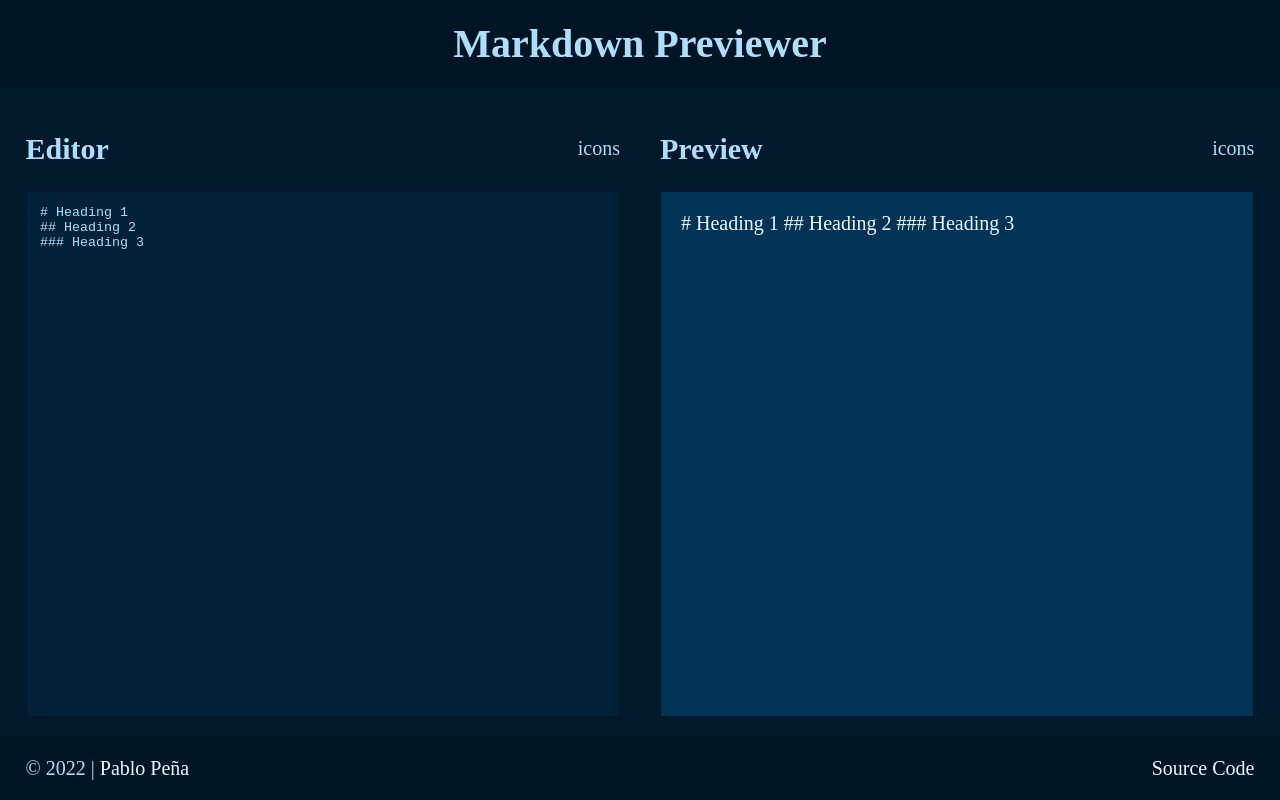
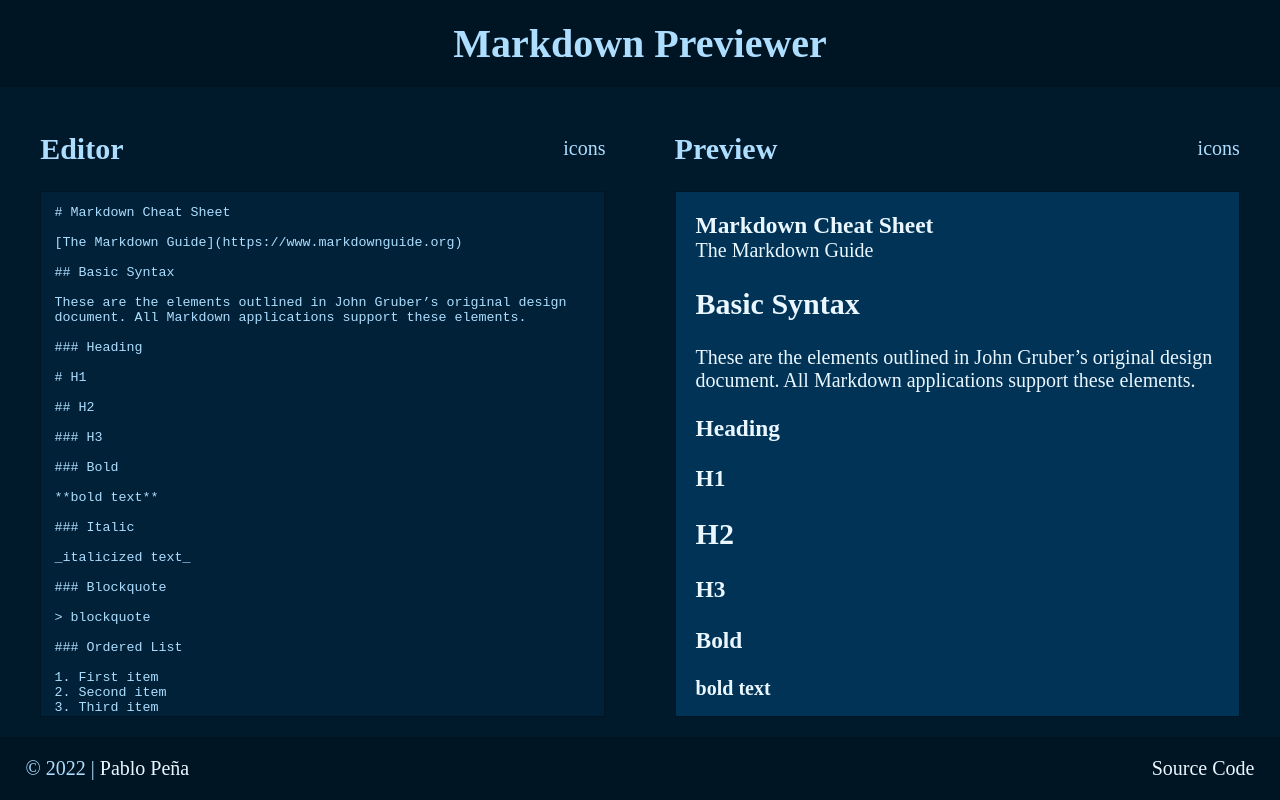
Before and after one commit to PabloPenia/markdown-previewer, a React (Create React App) app: page / in a window 1280 px wide. Built offline with nearby package versions, Linux system fonts and the light colour scheme.

Commit message:
Last commit
Last commit after fulfill all fcc user stories,  will be refactored later anyway to add a couple of features and more styling

```diff
--- a/package.json
+++ b/package.json
@@ -7,6 +7,9 @@
     "@testing-library/jest-dom": "^5.16.1",
     "@testing-library/react": "^12.1.2",
     "@testing-library/user-event": "^13.5.0",
+    "dompurify": "^2.3.4",
+    "highlight.js": "^11.4.0",
+    "marked": "^4.0.9",
     "react": "^17.0.2",
     "react-dom": "^17.0.2",
     "react-scripts": "5.0.0",
--- a/public/css/style.css
+++ b/public/css/style.css
@@ -12,7 +12,6 @@
 html {
   box-sizing: border-box;
   font-size: 62.5%;
-  height: 100%;
 }
 
 *, *:before, *:after {
@@ -49,6 +48,10 @@ a {
   }
 }
 
+img {
+  max-width: 100%;
+}
+
 main {
   height: 100vh;
 }
@@ -59,13 +62,7 @@ section {
   flex-direction: row;
   flex: 1;
   background: #001A2C;
-}
-
-textarea {
-  background: #002137;
-  color: #ADDEFF;
-  white-space: pre-wrap;
-  resize: none;
+  overflow: hidden;
 }
 
 #master-header, footer {
@@ -81,11 +78,23 @@ footer {
   padding: 1em;
 }
 
+.panel {
+  flex: 1;
+  max-width: 46%;
+  margin: 0 auto;
+}
+textarea {
+  background: #002137;
+  color: #ADDEFF;
+  white-space: pre-wrap;
+  resize: none;
+}
+
 #editor, #preview {
   padding: 1em;
   flex: 1;
+  border: 1px solid #001523;
   overflow: auto;
-  border: 1px solid #001523;
 }
 
 #preview {
@@ -93,8 +102,4 @@ footer {
   color: #EBF7FF;
 }
 
-.panel {
-  flex: 1;
-}
-
 /*# sourceMappingURL=style.css.map */
--- a/public/index.html
+++ b/public/index.html
@@ -5,6 +5,7 @@
     <link rel="stylesheet" href="%PUBLIC_URL%/css/style.css">
     <meta name="viewport" content="width=device-width, initial-scale=1" />
     <title>Markdown Previewer</title>
+    <script src="https://cdn.freecodecamp.org/testable-projects-fcc/v1/bundle.js" defer></script>
   </head>
   <body>
     <noscript>You need to enable JavaScript to run this app.</noscript>
--- a/src/App.jsx
+++ b/src/App.jsx
@@ -1,14 +1,13 @@
 import { useState } from 'react'
+import cheatsheet from './cheatsheet'
 import Editor from './components/Editor'
 import Preview from './components/Preview'
-const defaultContent = `# Heading 1
-## Heading 2
-### Heading 3`
+
 function App() {
-  const [input, setInput] = useState(defaultContent)
+  const [content, setContent] = useState(cheatsheet)
 
-  const handleInput = e => {
-    setInput(e.target.value)
+  const handleChange = e => {
+    setContent(e.target.value)
   }
   return (
     <main>
@@ -16,8 +15,11 @@ function App() {
         <h1>Markdown Previewer</h1>
       </header>
       <section>
-        <Editor content={input} handleInput={handleInput} />
-        <Preview content={input} />
+        <Editor
+          content={content}
+          handleInput={handleChange}
+        />
+        <Preview content={content} />
       </section>
       <footer>
         <p>
--- /dev/null
+++ b/src/cheatsheet.js
@@ -0,0 +1,103 @@
+const cheatsheet = `# Markdown Cheat Sheet
+
+[The Markdown Guide](https://www.markdownguide.org)
+
+## Basic Syntax
+
+These are the elements outlined in John Gruber’s original design document. All Markdown applications support these elements.
+
+### Heading
+
+# H1
+
+## H2
+
+### H3
+
+### Bold
+
+**bold text**
+
+### Italic
+
+_italicized text_
+
+### Blockquote
+
+> blockquote
+
+### Ordered List
+
+1. First item
+2. Second item
+3. Third item
+
+### Unordered List
+
+- First item
+- Second item
+- Third item
+
+### Code
+
+\`code\`
+
+### Horizontal Rule
+
+---
+
+### Link
+
+[Markdown Guide](https://www.markdownguide.org)
+
+### Image
+
+![alt text](https://www.markdownguide.org/assets/images/tux.png)
+
+## Extended Syntax
+
+These elements extend the basic syntax by adding additional features. Not all Markdown applications support these elements.
+
+### Table
+
+| Syntax    | Description |
+| --------- | ----------- |
+| Header    | Title       |
+| Paragraph | Text        |
+
+### Fenced Code Block
+
+\`\`\`
+{
+  "firstName": "John",
+  "lastName": "Smith",
+  "age": 25
+}
+\`\`\`
+
+### Footnote
+
+Here's a sentence with a footnote. [^1]
+
+[^1]: This is the footnote.
+
+### Heading ID
+
+### My Great Heading {#custom-id}
+
+### Definition List
+
+term
+: definition
+
+### Strikethrough
+
+~~The world is flat.~~
+
+### Task List
+
+- [x] Write the press release
+- [ ] Update the website
+- [ ] Contact the media`
+
+export default cheatsheet
--- a/src/components/Preview.jsx
+++ b/src/components/Preview.jsx
@@ -1,11 +1,26 @@
-const Preview = ({ content }) => {
+import { marked } from 'marked'
+import hljs from 'highlight.js'
+import DOMPurify from 'dompurify'
+
+marked.setOptions({
+  //renderer: new marked.Renderer(),
+  breaks: true,
+  highlight: code => hljs.highlightAll(code),
+})
+const getMd = string => DOMPurify.sanitize(marked(string))
+const Preview = ({ content, handleMd }) => {
   return (
     <div className="panel">
       <header>
         <h2>Preview</h2>
         <div className="icons">icons</div>
       </header>
-      <article id="preview">{content}</article>
+      <article
+        id="preview"
+        dangerouslySetInnerHTML={{
+          __html: getMd(content),
+        }}
+      ></article>
     </div>
   )
 }
--- a/src/sass/App.sass
+++ b/src/sass/App.sass
@@ -26,7 +26,7 @@ $lighter: #EBF7FF
 html
   box-sizing: border-box
   font-size: 62.5%
-  height: 100%
+  //height: 100%
 *, *:before, *:after
   box-sizing: inherit
 body,
@@ -47,6 +47,9 @@ a
   @include hover
     color: $light
     text-decoration: underline
+img
+  max-width: 100%
+// App styles
 main
   @extend %flex
   height: 100vh
@@ -57,11 +60,7 @@ section
   flex-direction: row
   flex: 1
   background: $darker
-textarea
-  background: $dark
-  color: $light
-  white-space: pre-wrap
-  resize: none
+  overflow: hidden
 #master-header, footer
   background-color: $darkest
 footer
@@ -71,17 +70,28 @@ footer
 #master-header
   text-align: center
   padding: 1em
+// Panels
+.panel
+  @extend %flex
+  flex: 1
+  max-width: 46%
+  margin: 0 auto
+  header
+    @extend %flex
+    @extend %flex-row
+textarea
+  background: $dark
+  color: $light
+  white-space: pre-wrap
+  resize: none
 #editor, #preview
   padding: 1em
   flex: 1
+  border: 1px solid $darkest
   overflow: auto
-  border: 1px solid $darkest
 #preview
   background: $darkLight
   color: $lighter
-.panel
-  @extend %flex
-  flex: 1
-  header
-    @extend %flex
-    @extend %flex-row
+  // fixing some styles on preview
+  // pre
+  //   max-width: 100%
```
Also changed, not shown: 2 other files (tests, documents, lock files or other folders).
